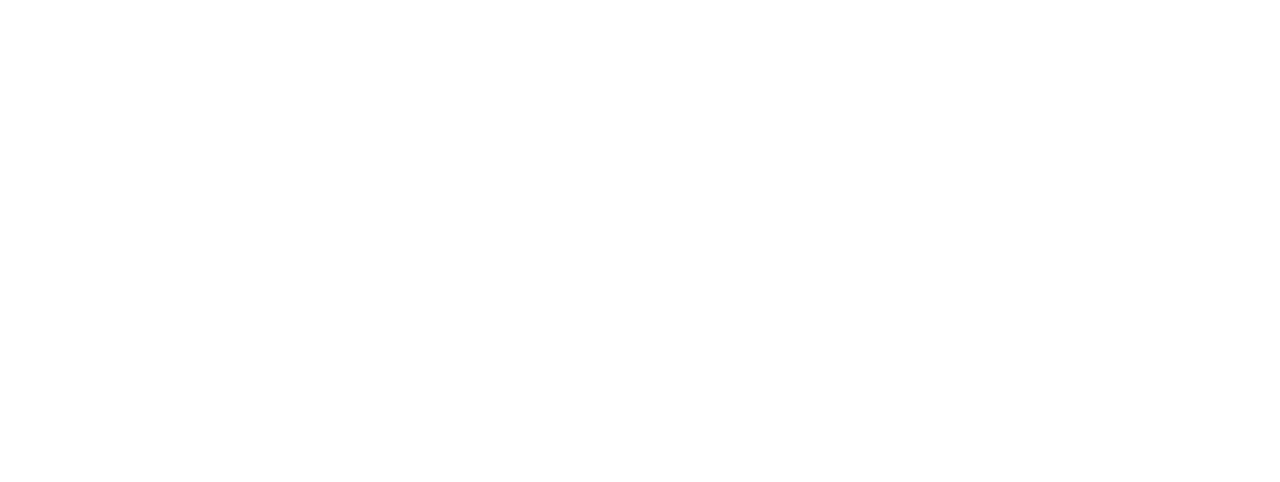
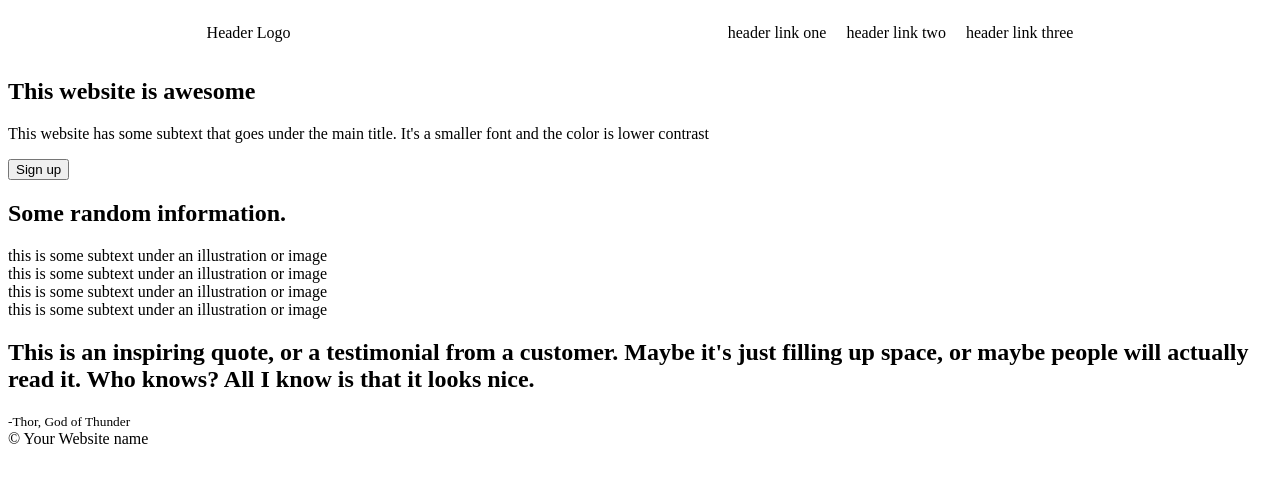
Before and after one commit to SandorMadacsi/landing-page, a plain HTML site: page index.html in a window 1280 px wide. Drawn offline with Linux system fonts and the light colour scheme.

Commit message:
Complete header / navbar layout

```diff
--- a/index.html
+++ b/index.html
@@ -7,23 +7,58 @@
     <title>Landing Page Design</title>
 </head>
 <body>
+    <div class="container">
+
         <header>
+            <div class="logo">Header Logo</div>
+            <ul>
+                <li>header link one</li>
+                <li>header link two</li>
+                <li>header link three</li>
+            </ul>
 
         </header>
-    <section>
-
+        <section class="hero">
+            <div class="left-hero">
+                <h1>This website is awesome</h1>
+                <p>This website has some subtext that goes under the main title. It's a smaller font and the color is lower contrast</p>
+                <button>Sign up</button>
+            </div>
         </section>
         <section class="services">
-
+            <h2>Some random information.</h2>
+            <div class="service">
+                <div class="img">
+                </div>
+                <div class="text">this is some subtext under an illustration or image</div>
+            </div>
+            <div class="service">
+                <div class="img">
+                </div>
+                <div class="text">this is some subtext under an illustration or image</div>
+            </div>
+            <div class="service">
+                <div class="img">
+                </div>
+                <div class="text">this is some subtext under an illustration or image</div>
+            </div>
+            <div class="service">
+                <div class="img">
+                </div>
+                <div class="text">this is some subtext under an illustration or image</div>
+            </div>
         </section>
         <section class="reviews">
-
+            <h1>This is an inspiring quote, or a testimonial from a customer. Maybe it's just filling up space, or maybe people will actually read it. Who knows? All I know is that it looks nice.</h1>
+            <small> -Thor, God of Thunder</small>
         </section>
         <section class="sign-up">
 
         </section>
         <footer>
+        <span>&copy; Your Website name</span>
+        </footer>
+    </div>
 
-    </footer>
 </body>
 </html>
--- a/styles/style.css
+++ b/styles/style.css
@@ -0,0 +1,16 @@
+.container{
+    display: flex;
+    flex-direction: column;
+}
+
+header{
+    display: flex;
+    justify-content: space-around;
+    align-items: center;
+}
+
+header ul{
+    display: flex;
+    gap: 20px;
+    list-style: none;
+}
```
Lines whose indentation alone changed are shown as unchanged.
